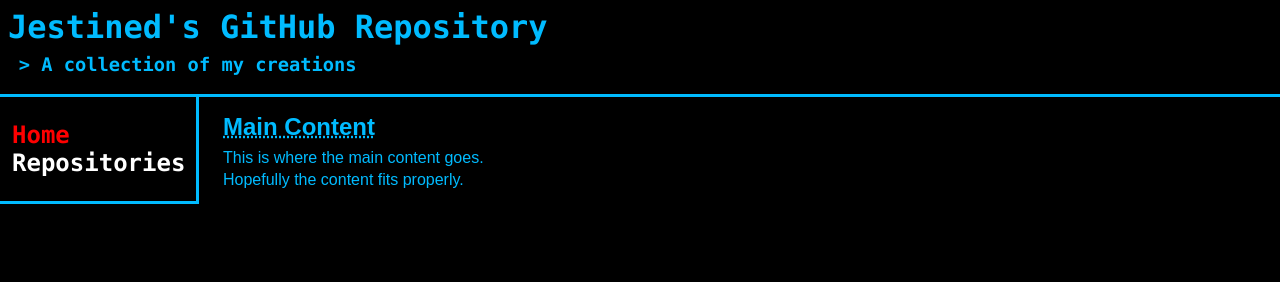
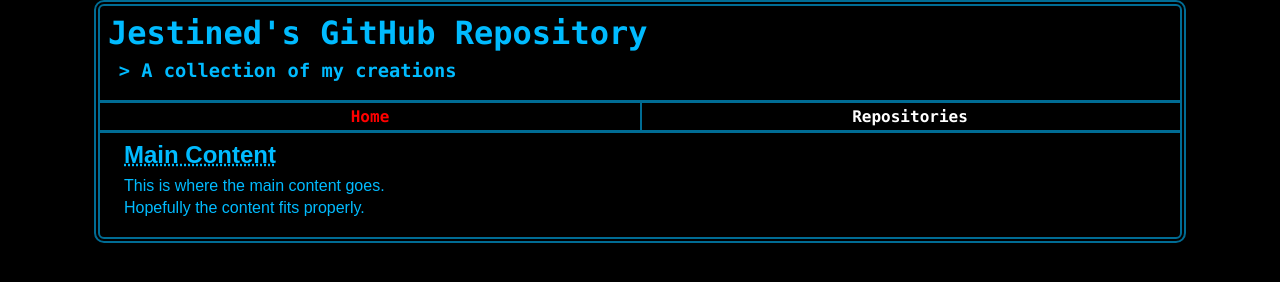
Before and after one commit to jestined/jestined.github.io, a plain HTML site: page index.html in a window 1280 px wide. Drawn offline with Linux system fonts and the light colour scheme.

Commit message:
Updated formatting

```diff
--- a/index.html
+++ b/index.html
@@ -7,6 +7,7 @@
         <link rel="stylesheet" href="styles/main.css">
     </head>
     <body>
+        <div id="contentBox">
             <header>
                 <h1>Jestined's GitHub Repository</h1>
                 <h3>> A collection of my creations</h3>
@@ -26,5 +27,6 @@
                     </article>
                 </section>
             </main>
+        </div>
     </body>
 </html>
--- a/styles/main.css
+++ b/styles/main.css
@@ -10,6 +10,15 @@ body {
     background-color: black;
 }
 
+#contentBox {
+    background-color: black;
+    width: 98%;
+	max-width: 1080px;
+	margin: 0px auto 0px auto;
+	border: 6px double #006c94;
+	border-radius: 10px;
+}
+
 h1 {
     font-family: "Lucida Console", "Courier New", monospace;
     padding: .25em;
@@ -18,7 +27,7 @@ h3 {
     font-family: "Lucida Console", "Courier New", monospace;
     padding-left: 1em;
     padding-bottom: 1em;
-    border-bottom: 3px solid #00bbff;
+    border-bottom: 3px solid #006c94;
 }
 
 main section {
@@ -28,7 +37,8 @@ main section {
 }
 main section article {
     text-align: left;
-    margin-left: 2em;
+    padding-top: .5em;
+    margin-left: .5em;
 }
 main section h2 {
     padding-bottom: .35em;
@@ -45,28 +55,34 @@ main section li {
     padding-bottom: .25em;
 }
 
+.nav_menu {
+	width: 100%;
+}
 .nav_menu ul {
-    width: 160px;
-    padding-left: .5em;
-    padding-right: 1em;
-    padding-top: 1em;
-    padding-bottom: 1em;
-    font-family: "Monaco", "Courier New", monospace;
-    font-size: 150%;
-    border-right: 3px solid #00bbff;
-    border-bottom: 3px solid #00bbff;
-    float: left;
-    margin-right: 1em;
+	list-style: none;
+	margin: 0;
+	padding: 0;
+	position: relative;
+}
+.nav_menu ul li {
+	width: 50%;
 }
 .nav_menu li {
-    color: white;
+	float: left;
 }
 .nav_menu li a {
 	display: block;
 	width: 100%;
+	text-align: center;
+	padding-top: .25em;
+	padding-bottom: .25em;
+    margin-bottom: .5em;
 	text-decoration: none;
+    font-family: "Monaco", "Courier New", monospace;
 	color: white;
 	font-weight: bold;
+    border-bottom: 3px solid #006c94;
+    border-right: 2px solid #006c94;
 }
 
 .current {
```
Also changed, not shown: pages/repositories.html (+2 -0 lines). Lines whose indentation alone changed are shown as unchanged.
